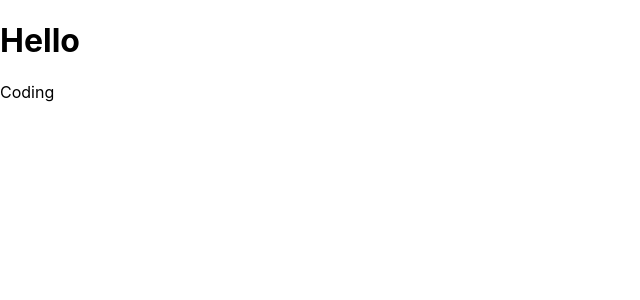
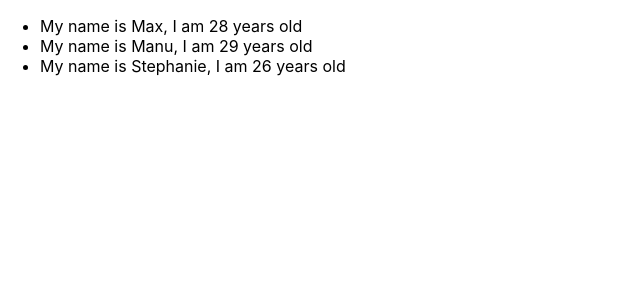
Before and after one commit to Gagandeep-Kaur-01/React, a React (Create React App) app in the folder practice/: page / in a window 1280 px wide. Shown: the top 300 px of the page, without its empty margins (0-640 px from the left). Built offline with nearby package versions, Linux system fonts and the light colour scheme.

Commit message:
created 'ui' 'li' structure in one component using maps on props received as data from another component

```diff
--- a/practice/src/Components/Persons.js
+++ b/practice/src/Components/Persons.js
@@ -3,7 +3,15 @@ import React, { Component } from 'react';
 export default function Persons(props) {
     return(
         <div>
-            Coding
+
+            <ul>
+               {props.person.map((person =>
+                <li key={person.id}>
+                <span id={person.id}>My name is {person.name}, I am {person.age} years old</span>
+                </li>
+               ))}
+            </ul>
+
         </div>
     );
 }
--- a/practice/src/Container/App.js
+++ b/practice/src/Container/App.js
@@ -18,9 +18,9 @@ class App extends Component {
 
   return (
     <div className="App">
-       <h1>Hello</h1>
 
-       <Persons/>
+       <Persons person = {this.state.persons}/>
+
     </div>
     );
   }
```
